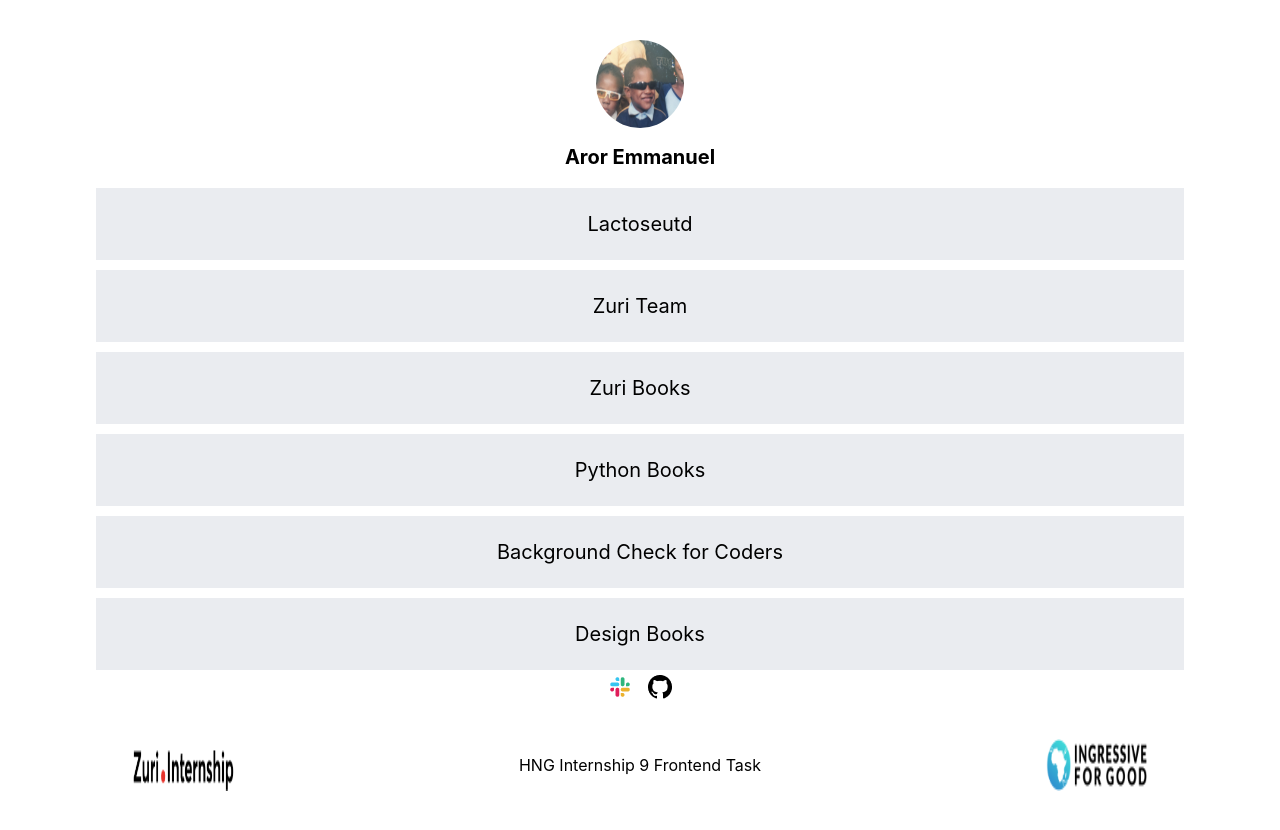
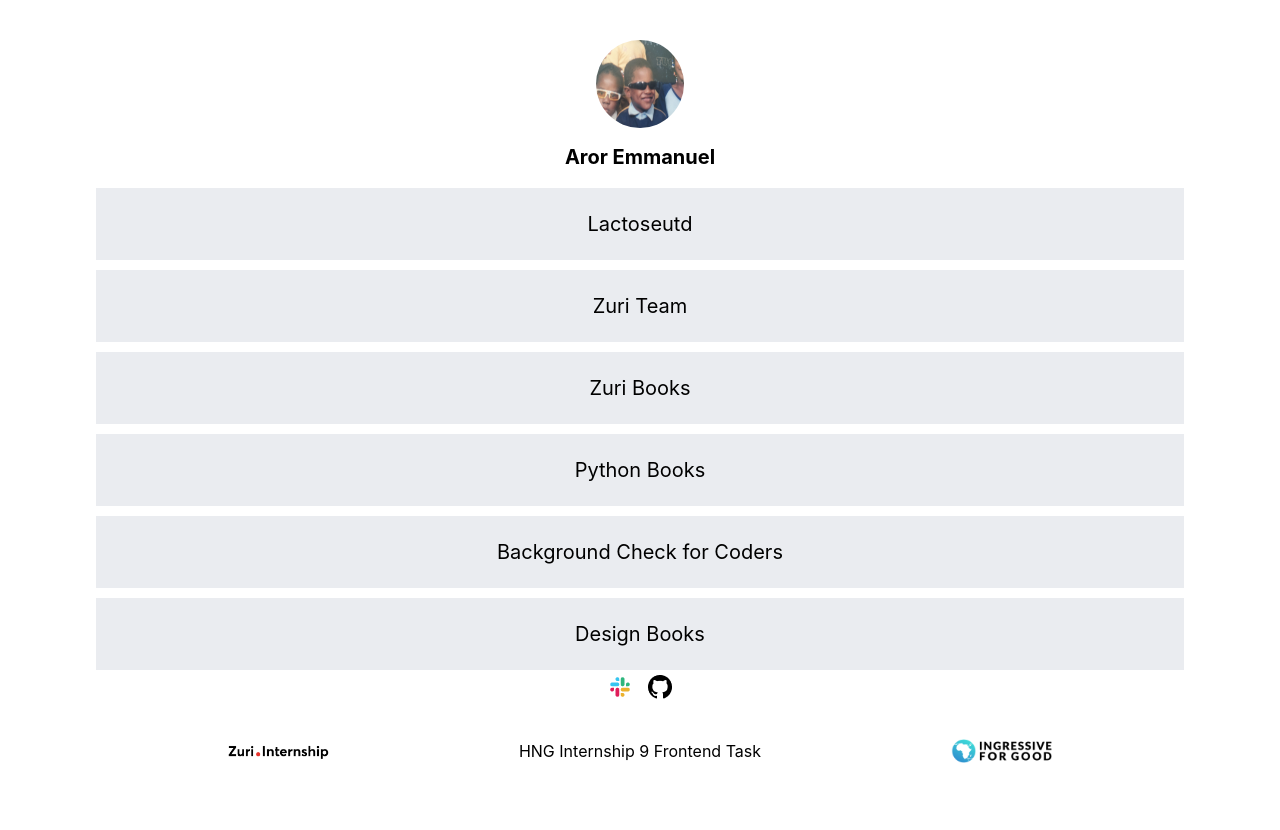
Before and after one commit to aroremmanuel/LinkTree, a React (Create React App) app: page / in a window 1280 px wide. Shown: the top 830 px of the page. After the commit the page ends 808 px from the top, so only its background shows below. Built offline with nearby package versions, Linux system fonts and the light colour scheme.

Commit message:
Footer edited

```diff
--- a/src/App.css
+++ b/src/App.css
@@ -58,9 +58,13 @@ body {
 
 #footer-container {
     display: flex;
-    justify-content: space-between;
     margin-top: 3%;
     padding: 5px;
+    flex-wrap: wrap;
+}
+
+.footer--content {
+    margin: auto;
 }
 
 .footer-logo {
--- a/src/components/footer.js
+++ b/src/components/footer.js
@@ -5,9 +5,9 @@ function Footer() {
     return (
         <div>
             <section id="footer-container">
-                <img src={zuri} alt="zuri logo" className="footer-logo" />
-                <p id="hng-text">HNG Internship 9 Frontend Task</p>
-                <img src={I4G} alt="Ingressive For Good logo" className="footer-logo" />
+                <img src={zuri} alt="zuri logo" className="footer-logo , footer--content" />
+                <p id="hng-text" className="footer--content">HNG Internship 9 Frontend Task</p>
+                <img src={I4G} alt="Ingressive For Good logo" className="footer-logo , footer--content"  />
             </section>
         </div>
     );
```
